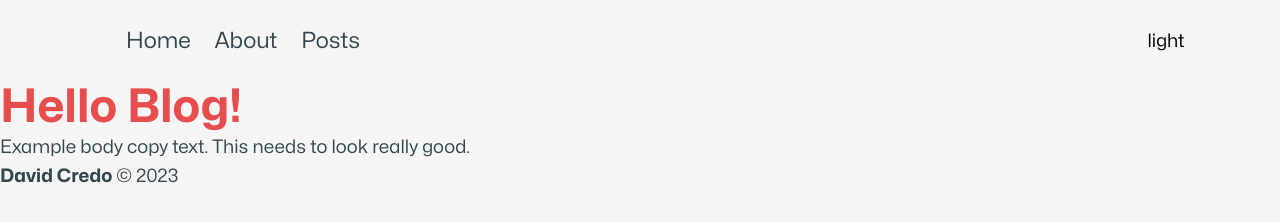
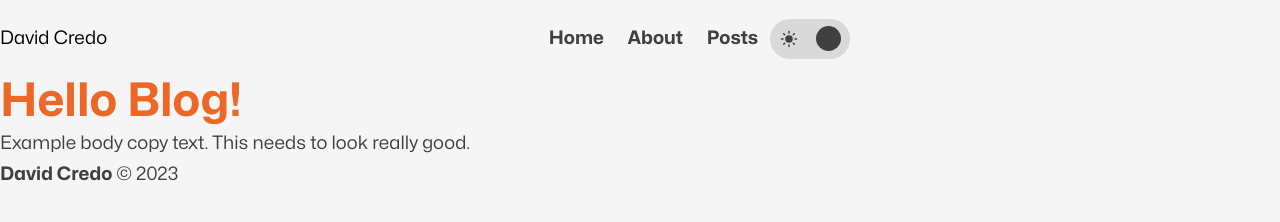
Before and after one commit to DavidCredo/personalblog, an Astro site: page / in a window 1280 px wide. Built offline with nearby package versions, Linux system fonts and the light colour scheme; Astro itself is replaced by a stand-in of ours.

Commit message:
implemented theme toggle

```diff
--- a/package.json
+++ b/package.json
@@ -13,6 +13,7 @@
     "@astrojs/mdx": "^0.19.7",
     "@astrojs/svelte": "^3.1.0",
     "astro": "^2.7.4",
+    "lucide-svelte": "^0.261.0",
     "svelte": "^4.0.4"
   }
 }
--- a/src/components/Navigation/DesktopNavigation.svelte
+++ b/src/components/Navigation/DesktopNavigation.svelte
@@ -1,4 +1,5 @@
 <script>
+  import ThemeToggle from "../Toggles/ThemeToggle.svelte";
 </script>
 
 <nav aria-label="desktop navigation">
@@ -7,25 +8,29 @@
     <li><a href="/about">About</a></li>
     <li><a href="/posts">Posts</a></li>
   </ul>
+
+    <ThemeToggle />
 </nav>
 
 <style>
   nav {
-    padding: 24px;
+    padding: 1rem;
     margin: 0;
+    display: flex;
+    flex-direction: row;
+    align-items: center;
   }
   ul {
     list-style-type: none;
     display: flex;
     flex-direction: row;
-    justify-content: flex-end;
     padding: 0;
   }
   a {
     text-decoration: none;
-    position: relative;
     padding: 12px;
-    font-size: var(--font-size-medium);
+    font-size: var(--font-size-regular);
+    font-weight: var(--font-weight-bold);
     color: var(--color-text);
   }
 
--- a/src/components/Navigation/MobileNavigation.svelte
+++ b/src/components/Navigation/MobileNavigation.svelte
@@ -1,5 +1,7 @@
 <script lang="ts">
   import { fade, slide } from "svelte/transition";
+  import MenuToggle from "../Toggles/MenuToggle.svelte";
+  import ThemeToggle from "../Toggles/ThemeToggle.svelte";
 
   let isOpen = false;
 
@@ -8,13 +10,15 @@
   }
 </script>
 
+<div class="menu-toggle-wrapper">
   <button
     on:click={() => {
       toggleMenu();
     }}
   >
-  {isOpen == true ? "close" : "open"}
+    <MenuToggle {isOpen} />
   </button>
+</div>
 {#if isOpen}
   <nav aria-label="mobile-navigation" transition:fade={{ duration: 200 }}>
     <ul>
@@ -37,6 +41,8 @@
         <a href="/posts">Posts</a>
       </li>
     </ul>
+
+    <ThemeToggle />
   </nav>
 {/if}
 
@@ -70,7 +76,7 @@
 
   li {
     font-weight: var(--font-weight-bold);
-    font-size: xx-large;
+    font-size: var(--font-size-xxxlarge);
   }
   a {
     padding: 1rem;
@@ -83,4 +89,9 @@
     cursor: pointer;
     z-index: 101;
   }
+
+  .menu-toggle-wrapper {
+    position: relative;
+    left: 88%;
+  }
 </style>
--- a/src/components/Toggles/ThemeToggle.svelte
+++ b/src/components/Toggles/ThemeToggle.svelte
@@ -2,15 +2,17 @@
   import { onDestroy, onMount } from "svelte";
   import { colorSchemeStore, setColorScheme } from "../../utils/store";
   import { getInitialColorTheme } from "../../utils/colorTheme";
+  import { SunIcon, MoonIcon } from "lucide-svelte";
 
+  function handleThemeChange(e) {
+    const newTheme = e.matches ? "dark" : "light";
+    setColorScheme(newTheme);
+  }
   onMount(() => {
     setColorScheme(getInitialColorTheme());
 
     const prefersDarkTheme = window.matchMedia("(prefers-color-scheme: dark)");
-    prefersDarkTheme.addEventListener("change", (event) => {
-      const newTheme = event.matches ? "dark" : "light";
-      setColorScheme(newTheme);
-    });
+    prefersDarkTheme.addEventListener("change", handleThemeChange);
   });
 
   onDestroy(() => {
@@ -22,31 +24,70 @@
 <label hidden for="scheme-toggle">{$colorSchemeStore} </label>
 <button
   id="scheme-toggle"
+  class={$colorSchemeStore == "light" ? "enabled" : ""}
   title="Toggles theme between light and dark mode"
   on:click={() => {
     const newColorScheme = $colorSchemeStore == "light" ? "dark" : "light";
     setColorScheme(newColorScheme);
-  }}>{$colorSchemeStore}</button
+  }}
 >
+  <div class="icon-wrapper">
+    <SunIcon fill="var(--color-text)" color="var(--color-text)" />
+    <MoonIcon fill="var(--color-text)" color="var(--color-text)" />
+  </div>
+</button>
 
 <style>
   button {
     cursor: pointer;
-    --size: 2rem;
-
     background: none;
     border: none;
-    padding: 0;
-    inline-size: var(--size);
-    block-size: var(--size);
-    aspect-ratio: 1;
-    border-radius: 50%;
+    border-radius: 40px;
+    width: 80px;
+    height: 40px;
+    margin: auto;
+    position: relative;
     touch-action: manipulation;
     -webkit-tap-highlight-color: transparent;
-    outline-offset: 5px;
+    background-color: var(--color-neutral-200);
 
     @media (hover: none) {
       --size: 48px;
     }
   }
+
+  button::before {
+    content: "";
+    display: block;
+    height: 66%;
+    aspect-ratio: 1;
+    border-radius: 50%;
+    background-color: var(--color-text);
+    z-index: 2;
+    transform: translate(0);
+    transition: transform 0.4s ease;
+  }
+
+  button.enabled::before {
+    transform: translateX(40px);
+  }
+
+  .icon-wrapper {
+    position: absolute;
+    width: 70px;
+    display: flex;
+    top: 0;
+    left: 0;
+    justify-content: space-between;
+    align-items: center;
+    margin: 0 5px;
+    height: 100%;
+  }
+
+  :global(.icon-wrapper > svg) {
+    width: 20px;
+    z-index: 0;
+    padding: 0 1px;
+    margin: 0 4px;
+  }
 </style>
--- a/src/layouts/BlogPostLayout.astro
+++ b/src/layouts/BlogPostLayout.astro
@@ -45,7 +45,6 @@ const { title, headings } = Astro.props;
     }
 
     h1 {
-        color: var(--color-primary);
         margin-block: 0.4rem;
         text-align: center;
         max-width: 40rem;
--- a/src/layouts/Layout.astro
+++ b/src/layouts/Layout.astro
@@ -1,7 +1,6 @@
 ---
 import DesktopNavigation from "../components/Navigation/DesktopNavigation.svelte";
 import MobileNavigation from "../components/Navigation/MobileNavigation.svelte";
-import ThemeToggle from "../components/Toggles/ThemeToggle.svelte";
 import Footer from "../components/Footer/Footer.svelte";
 import "../styles/variables.css";
 import "../styles/global.css";
@@ -34,42 +33,31 @@ const { title } = Astro.props;
           persistedColorPreference
         );
       } else {
-				const mediaQuery = window.matchMedia(
-					"prefers-color-scheme: dark"
-				);
-				const hasMediaQueryPreference =
-					typeof mediaQuery.matches === "boolean";
+        const mediaQuery = window.matchMedia("prefers-color-scheme: dark");
+        const hasMediaQueryPreference = typeof mediaQuery.matches === "boolean";
 
         if (hasMediaQueryPreference) {
           const theme = mediaQuery.matches ? "dark" : "light";
           document.documentElement.setAttribute("data-theme", theme);
         } else {
-					document.documentElement.setAttribute(
-						"data-theme",
-						"light"
-					);
+          document.documentElement.setAttribute("data-theme", "light");
         }
       }
     </script>
     <header>
-			<div class="flex-wrapper">
-				<DesktopNavigation />
-				<div class="toggle-wrapper">
-					<ThemeToggle client:only="svelte" />
-				</div>
+      <div id="logo">David Credo</div>
+      <DesktopNavigation client:only="svelte" />
       <MobileNavigation client:only="svelte" />
-			</div>
     </header>
     <slot />
     <Footer />
   </body>
 </html>
 <style>
-	.flex-wrapper {
+  header {
     display: flex;
+	margin: 0 auto;
+    align-items: center;
     justify-content: space-between;
-		align-items: center;
-		max-width: 1100px;
-		margin: 0 auto;
   }
 </style>
--- a/src/styles/variables.css
+++ b/src/styles/variables.css
@@ -1,17 +1,20 @@
 :root {
-  --color-primary: hsl(0, 75%, 60%);
-  --color-secondary: hsl(137, 59%, 54%);
+  --color-primary: hsl(20, 85%, 54%);
+  --color-secondary: hsl(200, 85%, 44%);
 
-  --color-bg: hsl(113, 0%, 90%);
-  --color-bg-elevated: hsl(113, 0%, 92%);
-  --color-text: hsl(198, 20%, 25%);
-  --color-text-light: hsl(198, 20%, 30%);
+  --color-bg: hsl(113, 0%, 98%);
+  --color-text: hsl(198, 0%, 25%);
 
-  --shadow-color: 0deg 0% 58%;
-  --shadow-elevation-medium: 0.3px 0.5px 0.7px hsl(var(--shadow-color) / 0.36),
-    0.8px 1.6px 2px -0.8px hsl(var(--shadow-color) / 0.36),
-    2.1px 4.1px 5.2px -1.7px hsl(var(--shadow-color) / 0.36),
-    5px 10px 12.6px -2.5px hsl(var(--shadow-color) / 0.36);
+  --color-neutral-100: hsl(0, 0%, 92%);
+  --color-neutral-200: hsl(0, 0%, 85%);
+  --color-neutral-300: hsl(0, 0%, 70%);
+  --color-neutral-400: hsl(0, 0%, 60%);
+  --color-neutral-500: hsl(0, 0%, 50%);
+  --color-neutral-600: hsl(0, 0%, 40%);
+  --color-neutral-700: hsl(0, 0%, 30%);
+  --color-neutral-800: hsl(0, 0%, 20%);
+  --color-neutral-900: hsl(0, 0%, 5%);
+  --color-neutral-1000: hsl(0, 0%, 0%);
 
   --font-family: "MonaSans";
 
@@ -25,29 +28,45 @@
   --font-weight-light: 300;
   --font-weight-regular: 400;
   --font-weight-bold: 700;
-  --line-height: 1.55;
+  --line-height: 1.65;
 }
 
 [data-theme="dark"] {
-  --color-primary: hsl(17, 100%, 65%);
-  --color-secondary: hsl(137, 69%, 50%);
+  --color-primary: hsl(20, 90%, 59%);
+  --color-secondary: hsl(200, 90%, 50%);
 
   --color-bg: hsl(0, 0%, 10%);
-  --color-bg-elevated: hsl(113, 0%, 20%);
   --color-text: hsl(315, 0%, 90%);
-  --color-text-inverted: hsl(315, 0%, 10%);
-  --color-text-light: hsl(315, 10%, 85%);
+
+  --color-neutral-1000: hsl(0, 0%, 92%);
+  --color-neutral-900: hsl(0, 0%, 85%);
+  --color-neutral-800: hsl(0, 0%, 70%);
+  --color-neutral-700: hsl(0, 0%, 60%);
+  --color-neutral-600: hsl(0, 0%, 50%);
+  --color-neutral-500: hsl(0, 0%, 40%);
+  --color-neutral-400: hsl(0, 0%, 30%);
+  --color-neutral-300: hsl(0, 0%, 20%);
+  --color-neutral-200: hsl(0, 0%, 5%);
+  --color-neutral-100: hsl(0, 0%, 0%);
 }
 
 [data-theme="light"] {
-  --color-primary: hsl(0, 75%, 60%);
-  --color-secondary: hsl(137, 69%, 44%);
+  --color-primary: hsl(20, 85%, 54%);
+  --color-secondary: hsl(200, 85%, 44%);
 
-  --color-bg: hsl(113, 0%, 96%);
-  --color-bg-elevated: hsl(113, 0%, 92%);
-  --color-text: hsl(198, 20%, 25%);
-  --color-text-inverted: hsl(315, 0%, 96%);
-  --color-text-light: hsl(198, 20%, 30%);
+  --color-bg: hsl(0, 0%, 96%);
+  --color-text: hsl(198, 0%, 25%);
+
+  --color-neutral-100: hsl(0, 0%, 92%);
+  --color-neutral-200: hsl(0, 0%, 85%);
+  --color-neutral-300: hsl(0, 0%, 70%);
+  --color-neutral-400: hsl(0, 0%, 60%);
+  --color-neutral-500: hsl(0, 0%, 50%);
+  --color-neutral-600: hsl(0, 0%, 40%);
+  --color-neutral-700: hsl(0, 0%, 30%);
+  --color-neutral-800: hsl(0, 0%, 20%);
+  --color-neutral-900: hsl(0, 0%, 5%);
+  --color-neutral-1000: hsl(0, 0%, 0%);
 }
 
 @media screen and (max-width: 500px) {
```
Also changed, not shown: 1 other file. Lines whose indentation alone changed are shown as unchanged.
